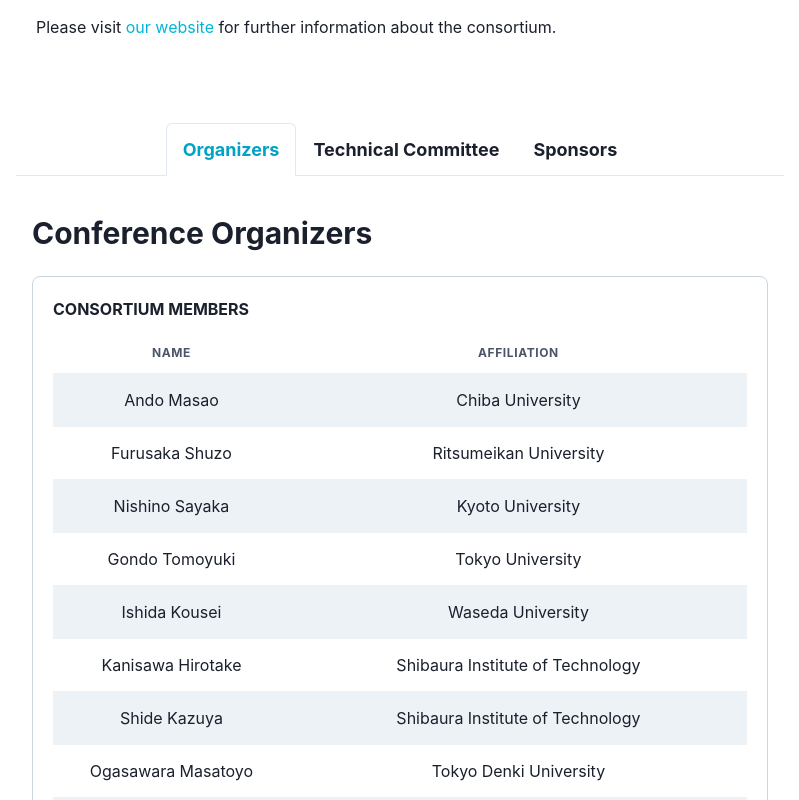
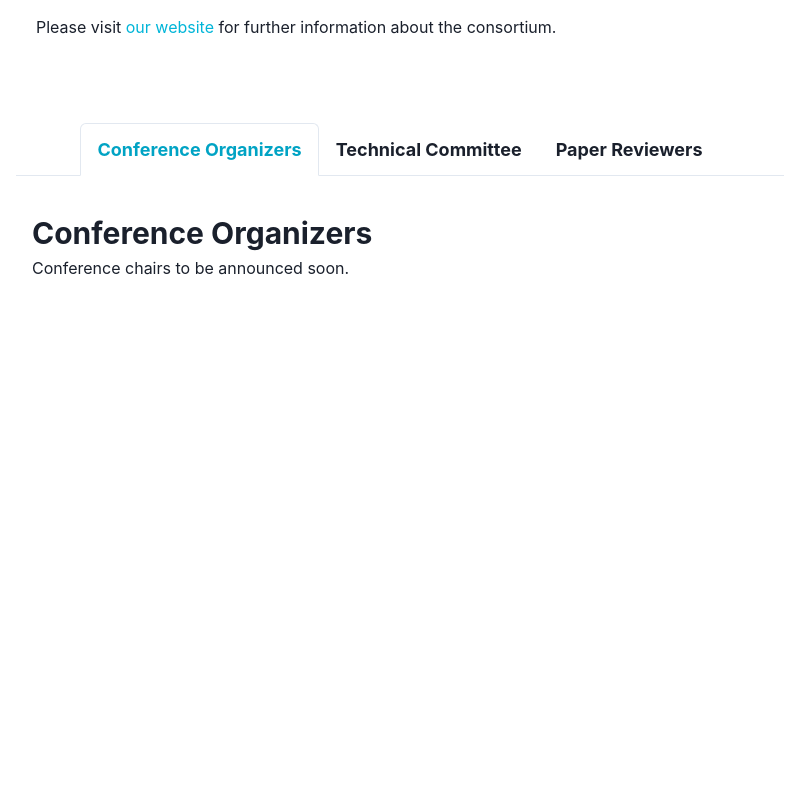
Before and after one commit to ktaroabobon/iccepm2024, a React (Create React App) app: page /about in a window 1280 px wide. Shown: the part 1140-1940 px from the top of the page, without its empty margins (240-1039 px from the left). After the commit the page ends 1516 px from the top, so only its background shows below. Built offline with nearby package versions, Linux system fonts and the light colour scheme.

Commit message:
update: Sep updates

```diff
--- a/src/pages/About.tsx
+++ b/src/pages/About.tsx
@@ -13,8 +13,6 @@
   Text,
   VStack,
 } from "@chakra-ui/react";
-import { ConsortiumMembersTable } from "../components/MemberList/ConsortiumMembers";
-import { TechnicalCommitteeMembersTable } from "../components/MemberList/TechnicalCommiteeMembers";
 import { SponsorsTable } from "../components/Sponsors";
 import { SupportingOrganizationsTable } from "../components/SupportingOrganizations";
 
@@ -25,20 +23,7 @@
         <Text as={"b"} fontSize="3xl">
           Conference Organizers
         </Text>
-      </Box>
-      <Box
-        overflow={"auto"}
-        w={"100%"}
-        bgColor={"white"}
-        borderRadius={"lg"}
-        borderColor={"gray.300"}
-        borderWidth={"1px"}
-        p={5}
-      >
-        <Text as={"b"} size="lg" textTransform={"uppercase"}>
-          Consortium Members
-        </Text>
-        <ConsortiumMembersTable />
+        <Text fontSize={"md"}>Conference chairs to be announced soon.</Text>
       </Box>
     </>
   );
@@ -51,43 +36,26 @@
         <Text as={"b"} fontSize="3xl">
           Technical Committee
         </Text>
+        <Text fontSize={"md"}>
+          Technical committee chairs to be announced soon.
+        </Text>
       </Box>
-
-      <TechnicalCommitteeMembersTable />
     </>
   );
 };
 
-const Sponsor: React.FC = () => {
+const PaperReviewers: React.FC = () => {
   return (
     <>
       <Stack divider={<br />} width={"100%"}>
         <Box overflow={"auto"} w={"100%"} py={5}>
           <Stack divider={<br />} width={"100%"}>
             <Text as={"b"} fontSize="3xl">
-              Sponsors and Supporting Organizations
+              List of Academic Paper Reviewers
             </Text>
             <Text fontSize="md">
-              The International Conference on Construction Engineering and
-              Project Management (ICCEPM) 20224 is delighted to invite you to
-              support the 10th International Conference on Construction
-              Engineering and Project Management (ICCEPM) to be held in Sapporo,
-              Hokkaido, from July 29th to August 1st, 2024, as a sponsor and
-              supporter.
-            </Text>
-            <Text fontSize="md">
-              Unlike traditional academic conferences, this ICCEPM conference is
-              uniquely designed to blend creative ideas from academia and
-              innovative practices from industry. Conference participants will
-              experience the powerful synergy between academia and industry that
-              will guide the future direction of the construction industry.
-            </Text>
-            <Text fontSize="md">
-              We invite you to support the ICCEPM 2022 conference.
-            </Text>
-            <Text fontSize="md">
-              For details, please contact Secretariat and Administration
-              committee at <Link href={"/contact"}>Contact Page</Link>.
+              Total 80 number of prominent academics and scholars worldwide to
+              be announced soon.
             </Text>
           </Stack>
         </Box>
@@ -216,13 +184,13 @@
                 <Tabs variant="enclosed" colorScheme="cyan" size={"lg"}>
                   <TabList justifyContent={"center"} alignItems={"center"}>
                     <Tab>
-                      <Text as={"b"}>Organizers</Text>
+                      <Text as={"b"}>Conference Organizers</Text>
                     </Tab>
                     <Tab>
                       <Text as={"b"}>Technical Committee</Text>
                     </Tab>
                     <Tab>
-                      <Text as={"b"}>Sponsors</Text>
+                      <Text as={"b"}>Paper Reviewers</Text>
                     </Tab>
                   </TabList>
                   <TabPanels>
@@ -233,7 +201,7 @@
                       <TechnicalCommittee />
                     </TabPanel>
                     <TabPanel>
-                      <Sponsor />
+                      <PaperReviewers />
                     </TabPanel>
                   </TabPanels>
                 </Tabs>
```
